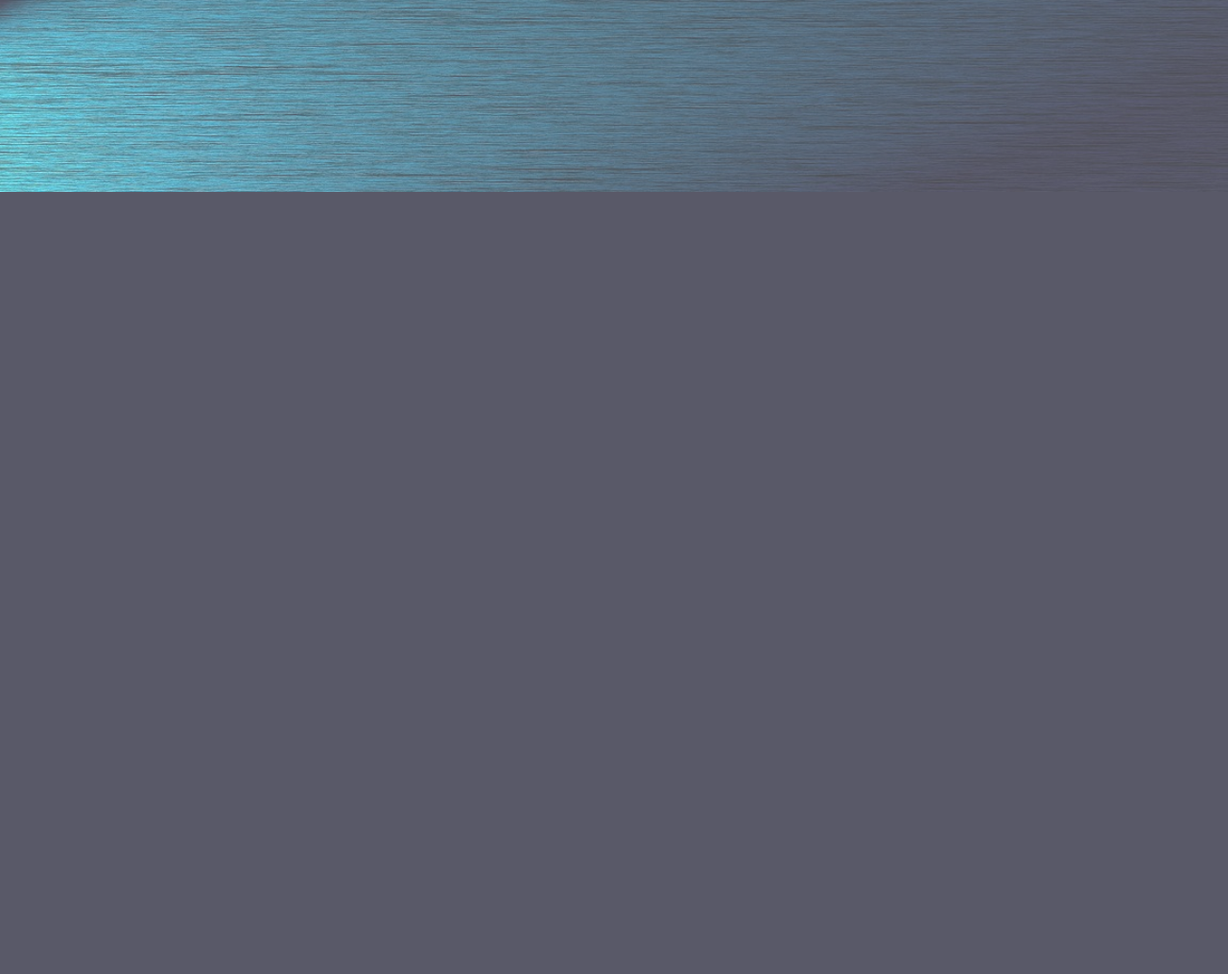
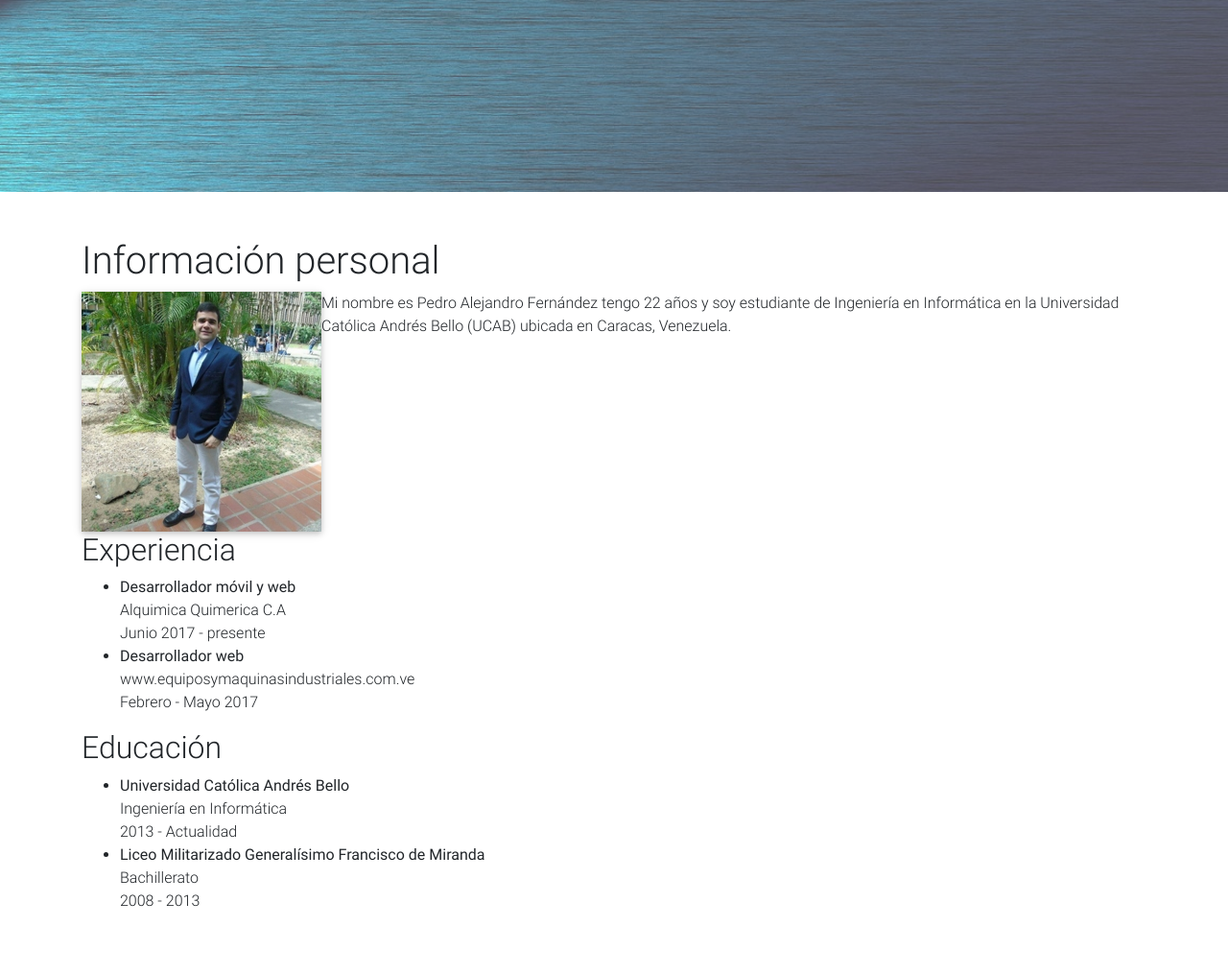
Before and after one commit to AlejandroFernandezUCAB/PersonalWeb, a PHP site: page / in a window 1280 px wide. Shown: the part 600-1615 px from the top of the page at 96% size. Before the commit the page ends 800 px from the top, so only its background shows below. Run offline with PHP 8.4, Linux system fonts and the light colour scheme.

Commit message:
Informacion personal y agregada el uso del contact

```diff
--- a/index.html
+++ b/index.php
@@ -65,32 +65,32 @@
                     </div>
                     <!--Body-->
                     <div class="modal-body">
-                            <form method="post" id="formdata">
+                            <form method="post" id="formdata" action="php/form.php">
                               <!-- Nombre -->
                               <div class="md-form form-sm">
                                   <i class="fa fa-envelope prefix"></i>
-                                <input type="text" id="materialFormNameModalEx1" class="form-control form-control-sm" required>
+                                  <input name="nombre" type="text" id="materialFormNameModalEx1" class="form-control form-control-sm" required>
                                   <label for="materialFormNameModalEx1">Nombre</label>
                               </div>
 
                               <!-- Email -->
                               <div class="md-form form-sm">
                                   <i class="fa fa-lock prefix"></i>
-                                <input type="email" id="materialFormEmailModalEx1" class="form-control form-control-sm" required>
+                                  <input name="correo" type="email" id="materialFormEmailModalEx1" class="form-control form-control-sm" required>
                                   <label for="materialFormEmailModalEx1">Correo</label>
                               </div>
 
                               <!-- Asunto -->
                               <div class="md-form form-sm">
                                   <i class="fa fa-tag prefix"></i>
-                                <input type="text" id="materialFormSubjectModalEx1" class="form-control form-control-sm" required>
+                                  <input name="asunto" type="text" id="materialFormSubjectModalEx1" class="form-control form-control-sm" required>
                                   <label for="materialFormSubjectModalEx1">Asunto</label>
                               </div>
 
                               <!-- Textarea -->
                               <div class="md-form form-sm">
                                   <i class="fa fa-pencil prefix" aria-hidden="true"></i>
-                                <textarea type="text" id="materialFormMessageModalEx1" class="md-textarea form-control" minlength="10" required></textarea>
+                                  <textarea name="mensaje" type="text" id="materialFormMessageModalEx1" class="md-textarea form-control" minlength="10" required></textarea>
                                   <label for="materialFormMessageModalEx1">Mensaje</label>
                               </div>
 
@@ -139,10 +139,59 @@
     <!--Fin de header-->
 
     <!--Contenido-->
+    <main>
+      <div class="container">
+        <!--Grid row-->
+        <div class="row py-5">
+          <!--Grid column-->
+          <div class="col-xl-12 col-md-12 mb-12">
+            <h1>Información personal</h1>
+                <img src="img/personal.jpg" class="img-fluid z-depth-1 float-left" alt="Responsive image">
+                <p style="margin-left: 10%">Mi nombre es Pedro Alejandro Fernández tengo 22 años y soy estudiante de Ingeniería en Informática en la Universidad Católica
+                    Andrés Bello (UCAB) ubicada en Caracas, Venezuela.
+                </p>
+          </div>
+            <div class="col-md-12 text-justify">
+            <h2>Experiencia</h2>
+            <ul>
+              <li>
+                <strong>Desarrollador móvil y web</strong>
+                <br>Alquimica Quimerica C.A <br> Junio 2017 - presente
+              </li>
+              <li>
+                <strong>Desarrollador web</strong>
+                <br>
+                www.equiposymaquinasindustriales.com.ve
+                <br>Febrero - Mayo 2017
+              </li>
+            </ul>
+            <h2>Educación</h2>
+            <ul>
+              <li>
+                <strong>Universidad Católica Andrés Bello</strong>
+                <br>
+                Ingeniería en Informática
+                <br>
+                2013 -  Actualidad
+              </li>
+              <li>
+                <strong>Liceo Militarizado Generalísimo Francisco de Miranda</strong>
+                <br>
+                Bachillerato
+                <br>
+                2008 -  2013
+              </li>
+            </ul>
+          </div>
+          <!--Grid column-->
+        </div>
+        <!--Grid row-->
+      </div>
+    </main>
     <!--Fin de contenido -->
 
     <!--Footer-->
-    <!--Fin de f=ooter-->
+    <!--Fin de footer-->
 
     <!-- SCRIPTS -->
     <!-- JQuery -->
```
Also changed, not shown: php/form.php (+27 -0 lines), img/personal.jpg (added), 2 other files. Lines whose indentation alone changed are shown as unchanged.
